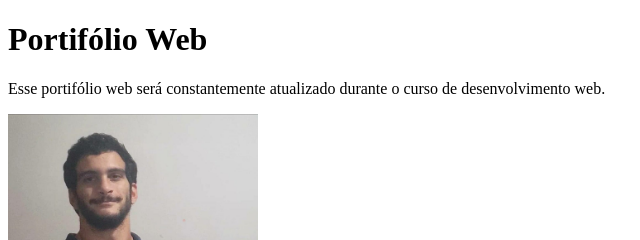
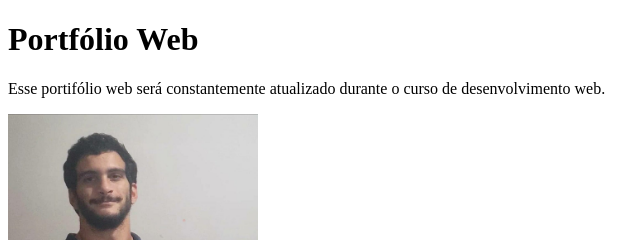
Before and after one commit to ArthurMCS/ArthurMCS.github.io, a plain HTML site: page index.html in a window 1280 px wide. Shown: the top 240 px of the page, 0-640 px from the left. Drawn offline with Linux system fonts and the light colour scheme.

Commit message:
correção no título

```diff
--- a/index.html
+++ b/index.html
@@ -9,7 +9,7 @@
 </head>
 <body>
     <div>
-        <h1>Portifólio Web</h1>
+        <h1>Portfólio Web</h1>
         <p>Esse portifólio web será constantemente atualizado durante o curso de desenvolvimento web.</p>
         <img src="arthurmoreira.jpeg" alt="Arthur Moreira" width="250">
         <h2>Arthur Moreira da Costa Sousa</h2>
```
